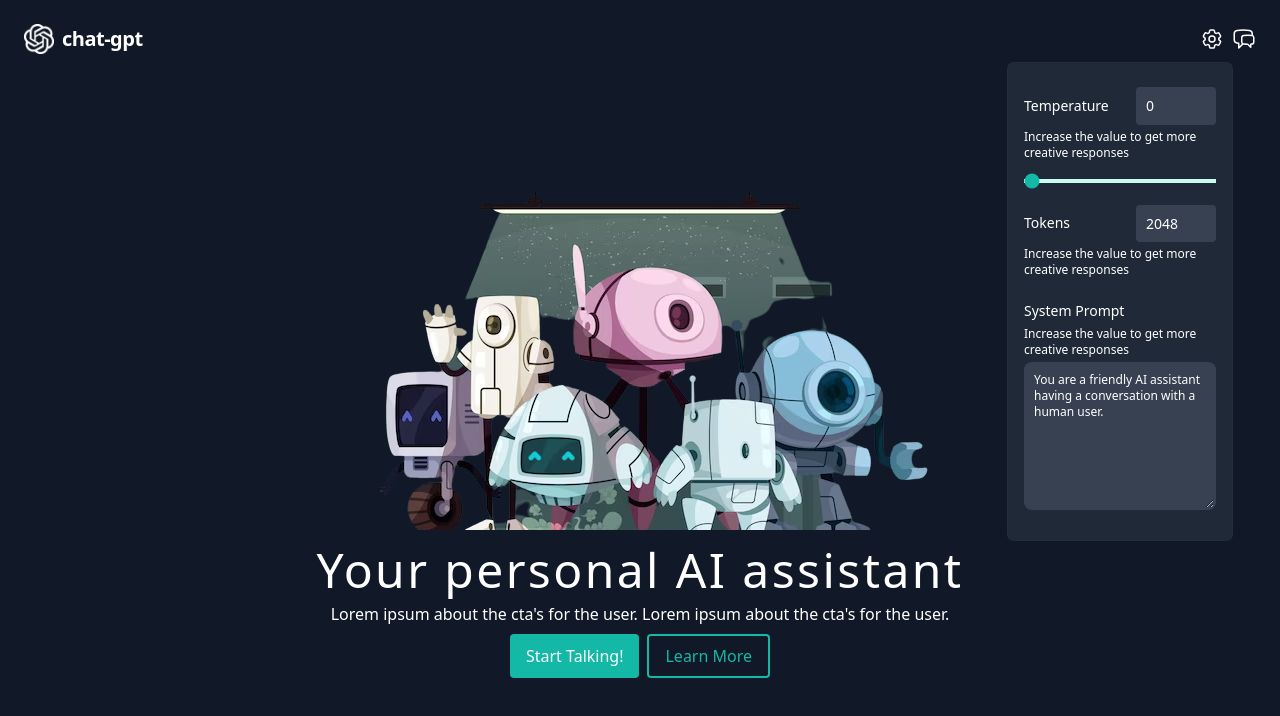
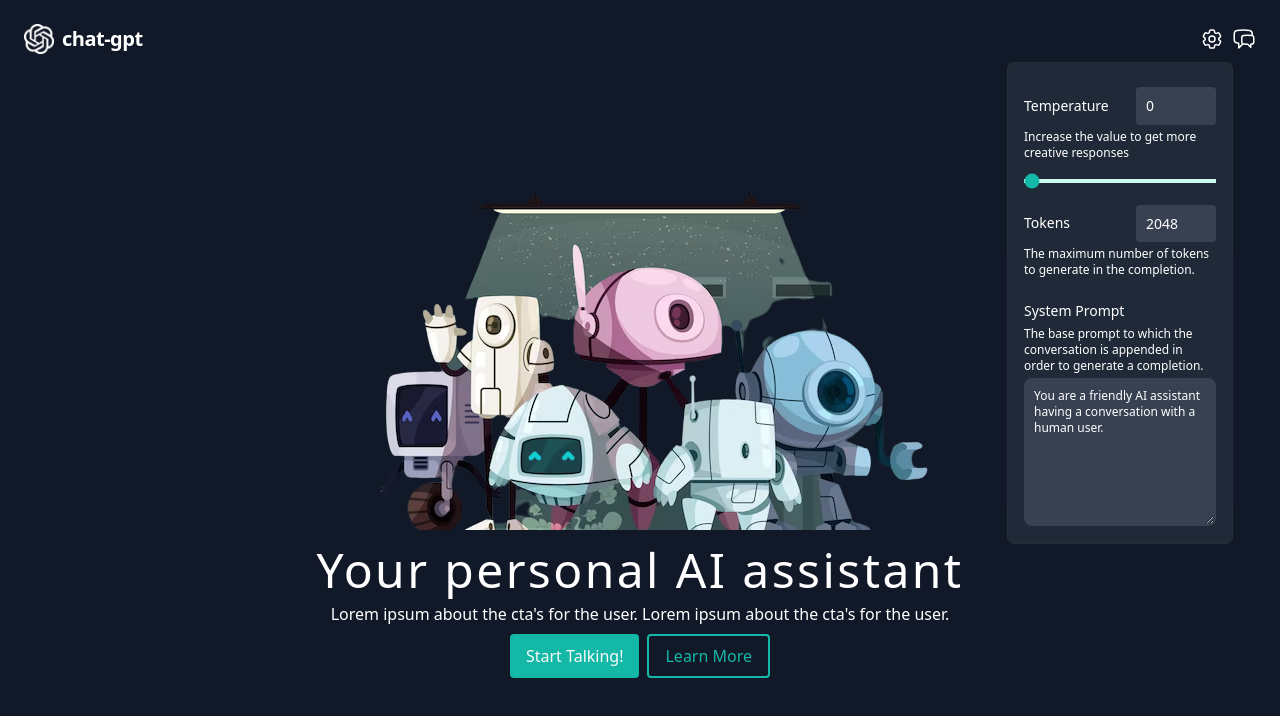
Before and after one commit to secret-star1202/React-ChatGPT-UI, a React (Vite) app: page / in a window 1280 px wide. Both pictures are taken after a click on the button 1216 px from the left and 39 px from the top of the page. Shown: the top 716 px of the page. Built offline with nearby package versions, Linux system fonts and the light colour scheme.

Commit message:
chat items convo prop

```diff
--- a/src/components/ChatItem/ChatItem.tsx
+++ b/src/components/ChatItem/ChatItem.tsx
@@ -1,12 +1,22 @@
 import { Link } from 'react-router-dom';
 import styles from './ChatItem.module.css';
+import { RenderedConversation } from '../../chat-gpt/renderer';
 
-export const ChatItem = () => {
+export const ChatItem: React.FC<React.PropsWithChildren<{ convo: RenderedConversation }>> = (props) => {
+  const format = (text: string, length: number) => {
+    const shouldBeTruncated = text.length >= length;
+    if (shouldBeTruncated) {
+      return `${text.substring(0, length)}...`;
+    } else {
+      return text;
+    }
+  };
+
   return (
     <Link to="/">
       <div className={styles['card']}>
-        <h4 className={styles['title']}>Chat Summarized Title</h4>
-        <p className={styles['description']}>A 30-50 word summary of the conversation...</p>
+        <h4 className={styles['title']}>{format(props.convo.title, 20)}</h4>
+        <p className={styles['description']}>{format(props.convo.description, 40)}</p>
       </div>
     </Link>
   );
--- a/src/components/MenuItems/Chat.tsx
+++ b/src/components/MenuItems/Chat.tsx
@@ -58,7 +58,7 @@ export const Chat: React.FC<
           <span className="ml-1">New Chat</span>
         </Button>
         {aiContext.conversations.map((convo, index) => (
-          <ChatItem key={index} />
+          <ChatItem convo={convo} key={index} />
         ))}
       </Dropdown>
     </MenuItem>
--- a/src/components/MenuItems/Settings.tsx
+++ b/src/components/MenuItems/Settings.tsx
@@ -78,13 +78,15 @@ export const Settings: React.FC<
               className={styles['num-input']}
             />
           </div>
-          <p className={styles['settings-description']}>Increase the value to get more creative responses</p>
+          <p className={styles['settings-description']}>The maximum number of tokens to generate in the completion.</p>
         </div>
         <div className={styles['settings-container']}>
           <label htmlFor="prompt" className={styles['settings-label']}>
             System Prompt
           </label>
-          <p className={styles['settings-description']}>Increase the value to get more creative responses</p>
+          <p className={styles['settings-description']}>
+            The base prompt to which the conversation is appended in order to generate a completion.
+          </p>
           <textarea
             rows={8}
             value={aiContext.prompt}
```
